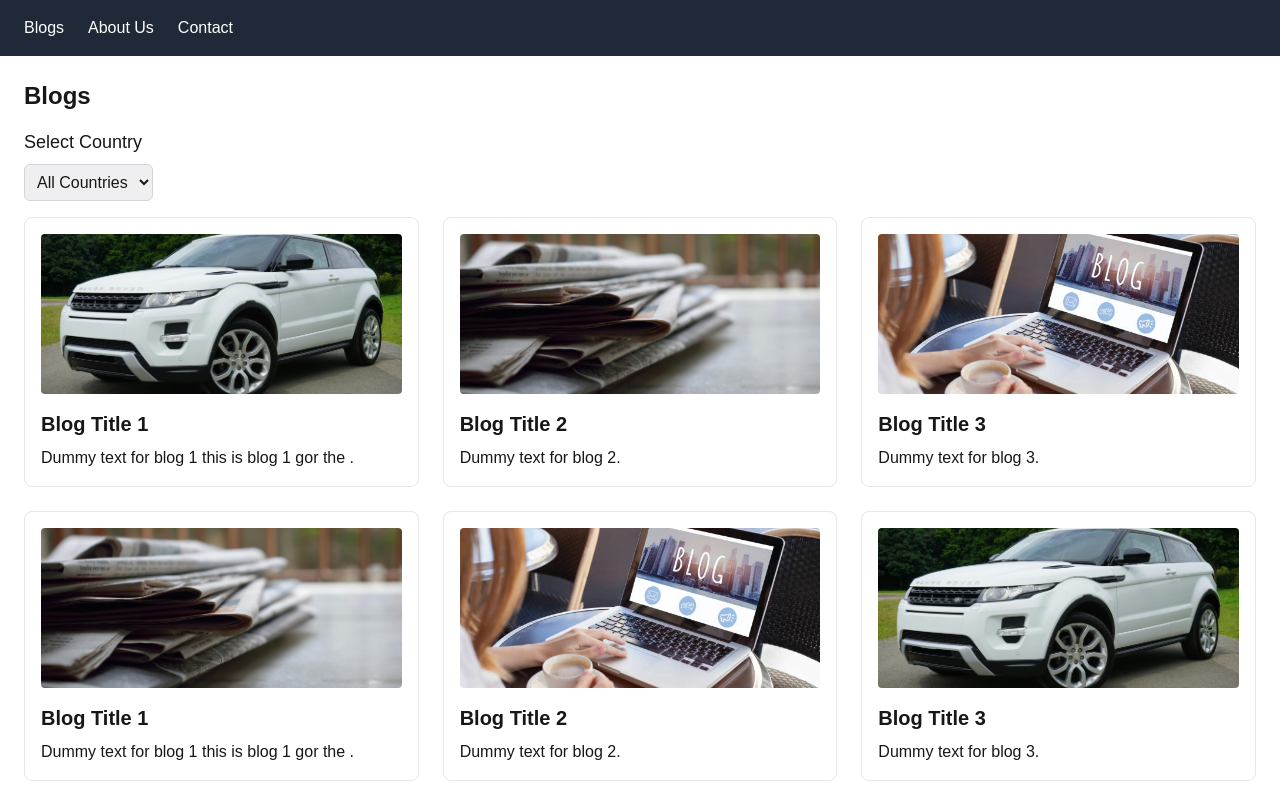
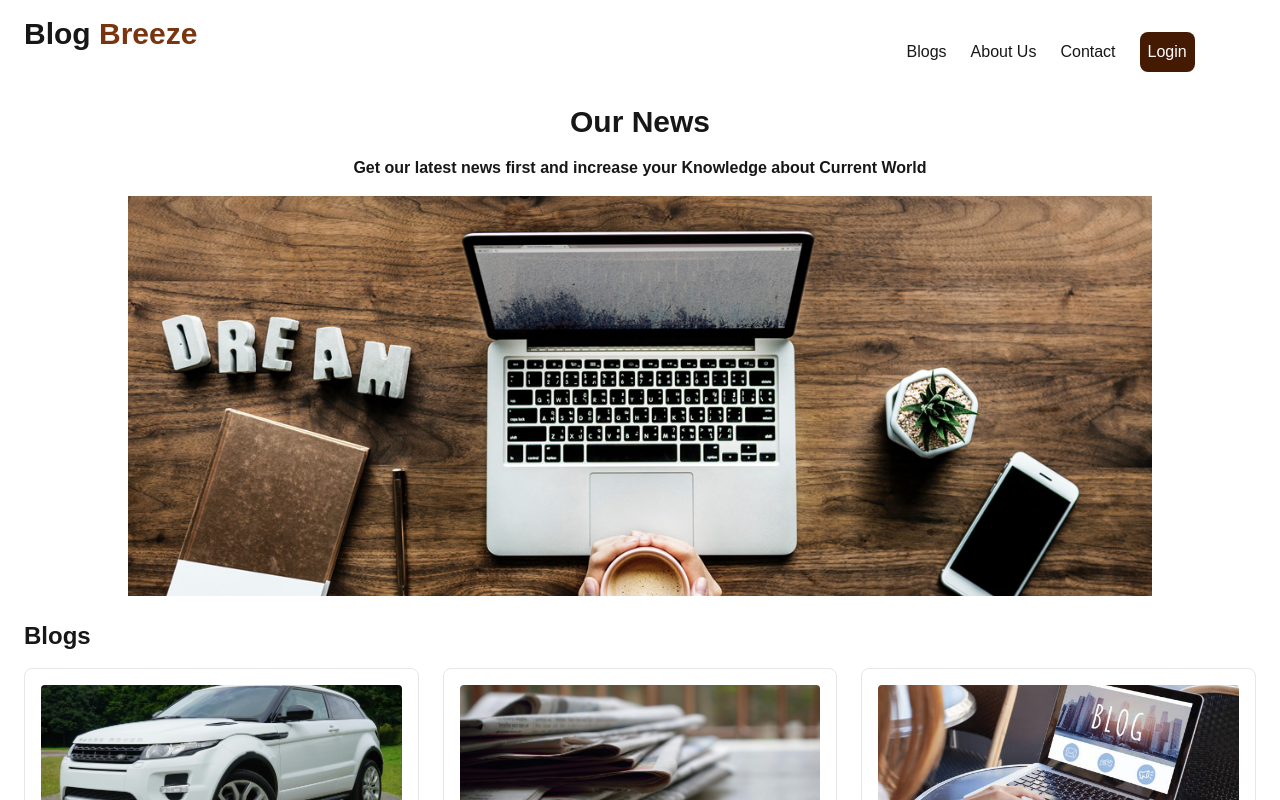
Before and after one commit to Adilfareed/Blogging_Frontend, a Next.js app: page / in a window 1280 px wide. Shown: the top 800 px of the page. Built offline with nearby package versions, Linux system fonts and the light colour scheme.

Commit message:
created home page

```diff
--- a/src/app/components/Navebar.jsx
+++ b/src/app/components/Navebar.jsx
@@ -4,8 +4,13 @@ import Link from 'next/link';
 
 const Navbar = () => {
   return (
-    <nav className="bg-gray-800 text-white px-6 py-4">
-      <ul className="flex space-x-6">
+    <nav className=" lg:grid grid-cols-3  px-6 py-4 hidden ">
+
+      <div className='col-span-2'>
+        <h1 className='font-bold text-3xl'>Blog <span className='text-amber-900 '>Breeze</span></h1>
+      </div>
+      <div>
+      <ul className="flex space-x-6 p-4 justify-center items-center ">
         <li>
           <Link href="/" legacyBehavior>
             <a className="hover:underline">Blogs</a>
@@ -21,7 +26,13 @@ const Navbar = () => {
             <a className="hover:underline">Contact</a>
           </Link>
         </li>
+        <li className='bg-amber-950 rounded-lg  text-white'>
+          <Link href="/contact" legacyBehavior>
+            <button className="hover:bg-amber-800 p-2   ">Login</button>
+          </Link>
+        </li>
       </ul>
+      </div>
     </nav>
   );
 };
--- a/src/app/page.js
+++ b/src/app/page.js
@@ -17,31 +17,23 @@ const blogs = [
 const countries = ['USA', 'UK', 'India', 'Canada'];
 
 export default function Home() {
-  const [selectedCountry, setSelectedCountry] = useState('');
+
 
   return (
     <div>
       <Navbar />
+
+      <div className='flex flex-col justify-center items-center'>
+            <h1 className='text-3xl font-bold'> Our News </h1>
+            <p className='m-4 font-semibold'> Get our latest news first and increase your Knowledge about Current World </p>
+
+      </div>
+      <div className='flex justify-center items-center'>
+        <img  className='w-[80%]  h-[400px] object-cover' src='/blogging-main.jpg '/>
+      </div>
       <div className="container mx-auto p-6">
         <h1 className="text-2xl font-bold mb-4">Blogs</h1>
-        <div className="mb-4">
-          <label htmlFor="country" className="block text-lg font-medium mb-2">
-            Select Country
-          </label>
-          <select
-            id="country"
-            className="border border-gray-300 rounded-md p-2"
-            value={selectedCountry}
-            onChange={(e) => setSelectedCountry(e.target.value)}
-          >
-            <option value="">All Countries</option>
-            {countries.map((country) => (
-              <option key={country} value={country}>
-                {country}
-              </option>
-            ))}
-          </select>
-        </div>
+
         <div className="grid grid-cols-1 md:grid-cols-3 gap-6">
           {blogs.map((blog) => (
             <div key={blog.id} className="border rounded-lg p-4">
```
Also changed, not shown: public/blogging-main.jpg (added).
